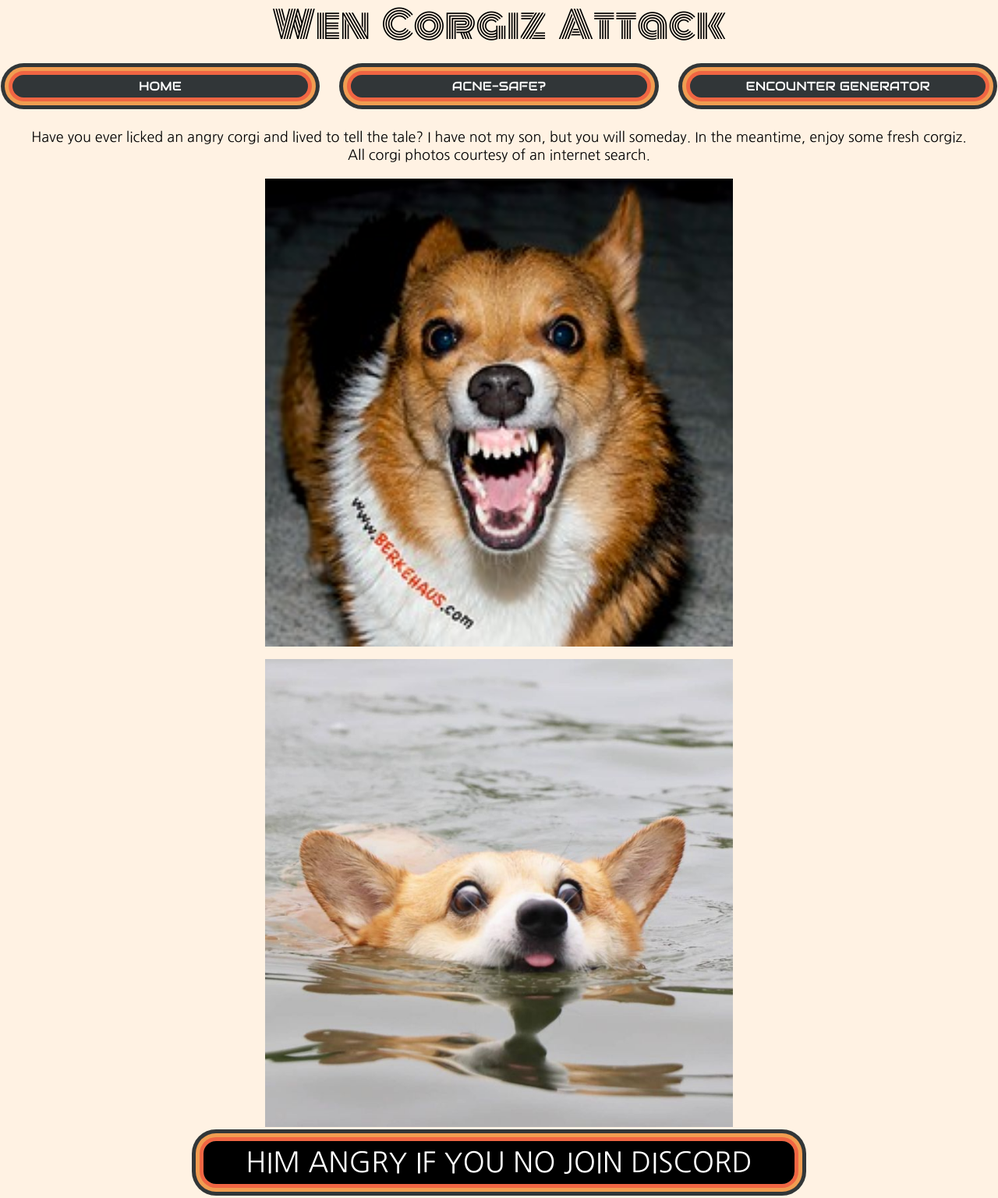
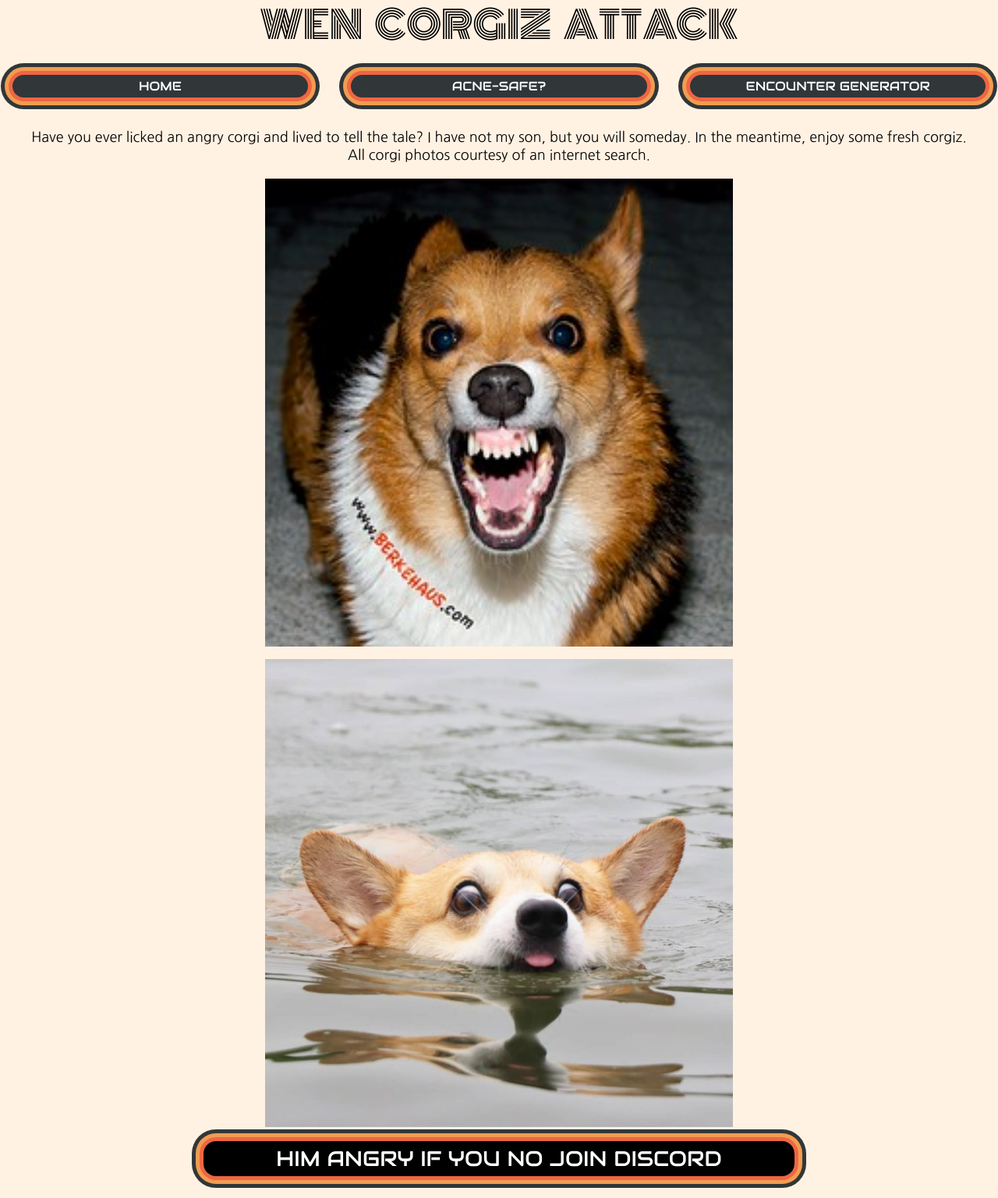
Before and after one commit to jake-abed/jakeabedportfolio, a website: page index.html in a window 1280 px wide. Shown: the whole page at 78% size. Drawn offline with Linux system fonts and the light colour scheme.

Commit message:
Final Push Pre-Encounter Overhaul
Changed CSS, changed H1s, changed other details. Very smol.

```diff
--- a/css/corgi-style.css
+++ b/css/corgi-style.css
@@ -124,13 +124,14 @@ a:hover {
 
 #discord-link {
     display: block;
+    font-family: 'Audiowide', cursive;
     color: white;
     border-radius: 1rem;
     background: black;
     margin: 0 auto;
     text-align: center;
     padding: 5px 10px;
-    font-size: 2em;
+    font-size: 1.5em;
 }
 
 #annoying-button-box {
@@ -147,6 +148,7 @@ a:hover {
     vertical-align: middle;
     max-width: 400px;
     color: #F09D51;
+    font-family: 'Audiowide', cursive;
     box-shadow:  0 0 0 5px #F09D51;
     border-radius: 1rem;
     background-color: #313638;
--- a/index.html
+++ b/index.html
@@ -12,7 +12,7 @@
 	<header>
 		<nav>
 			<div class="h1-container">
-				<h1>Wen Corgiz Attack</h1>
+				<h1>WEN CORGIZ ATTACK</h1>
 			</div>
 			<div class="nav-box">
 				<div class="nav-button">
```
Also changed, not shown: ingredient-checker.html (+1 -1 lines).
